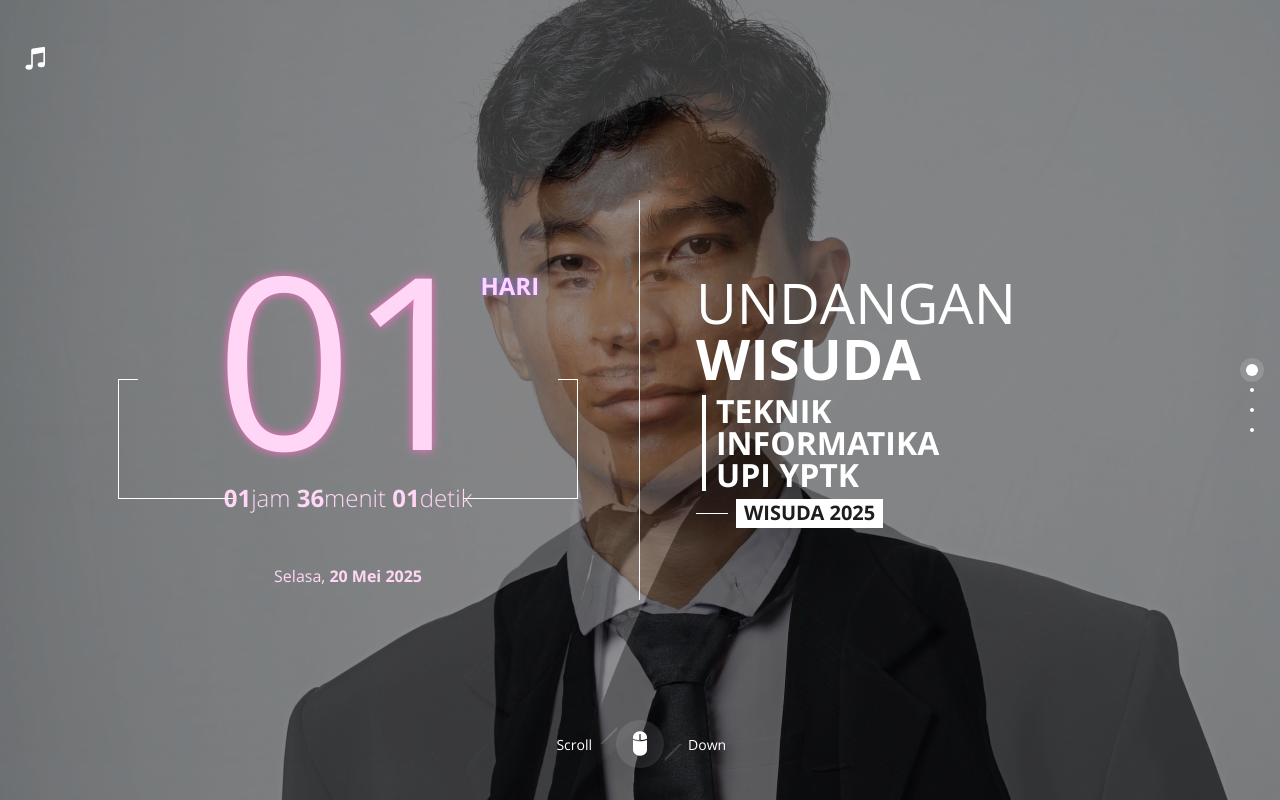
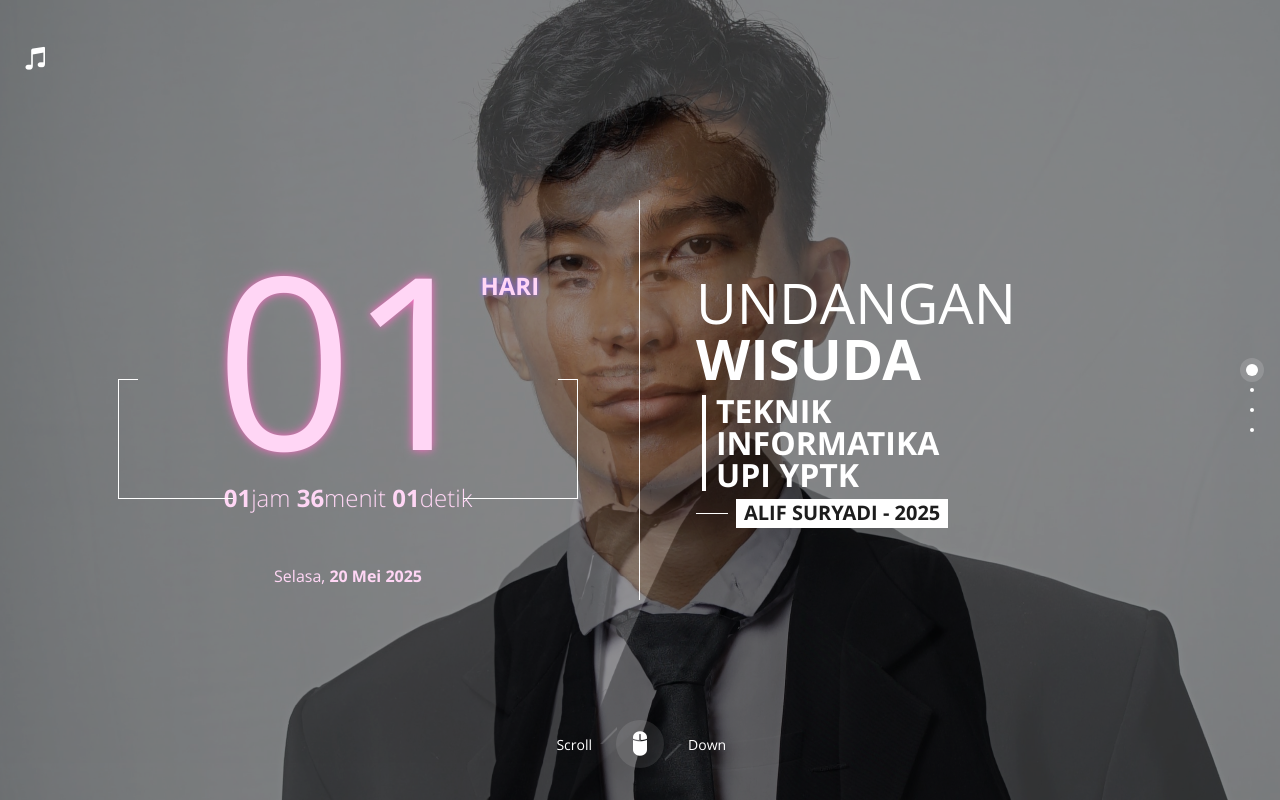
Before and after one commit to alifsuryadi/graduation-invitation, a plain HTML site: page index.html in a window 1280 px wide. Drawn offline with nearby package versions, Linux system fonts and the light colour scheme; files whose address does not match are found by name.

Commit message:
fix: replace text wisuda with my name

```diff
--- a/index.html
+++ b/index.html
@@ -235,7 +235,9 @@
             </div>
             <div class="h-right">
               <h3>Teknik Informatika<br />UPI YPTK</h3>
-              <h4 class="subhead"><a href="#register">Wisuda 2025</a></h4>
+              <h4 class="subhead">
+                <a href="#register">Alif Suryadi - 2025</a>
+              </h4>
             </div>
           </header>
         </section>
```
